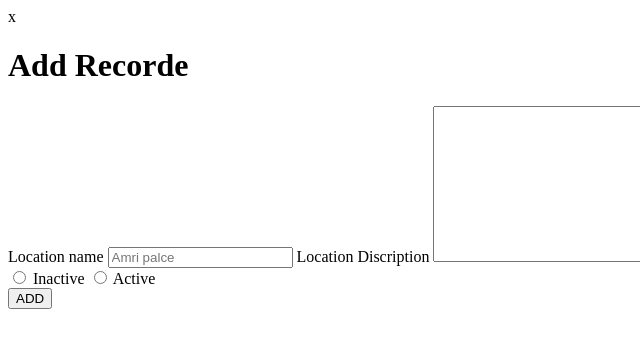
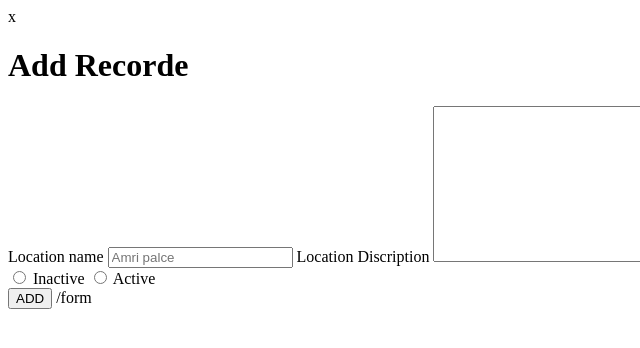
Before and after one commit to colin-shah/html-demo, a plain HTML site: page index.html in a window 1280 px wide. Shown: the full height of the page, 0-640 px from the left. Drawn offline with Linux system fonts and the light colour scheme.

Commit message:
fail html

```diff
--- a/index.html
+++ b/index.html
@@ -33,7 +33,7 @@
             </div>
             <button class="button-Add-record" type="button" onclick="addData()">ADD</button>
 
-          </form
+          /form
 
         </main>
       </div>
```
